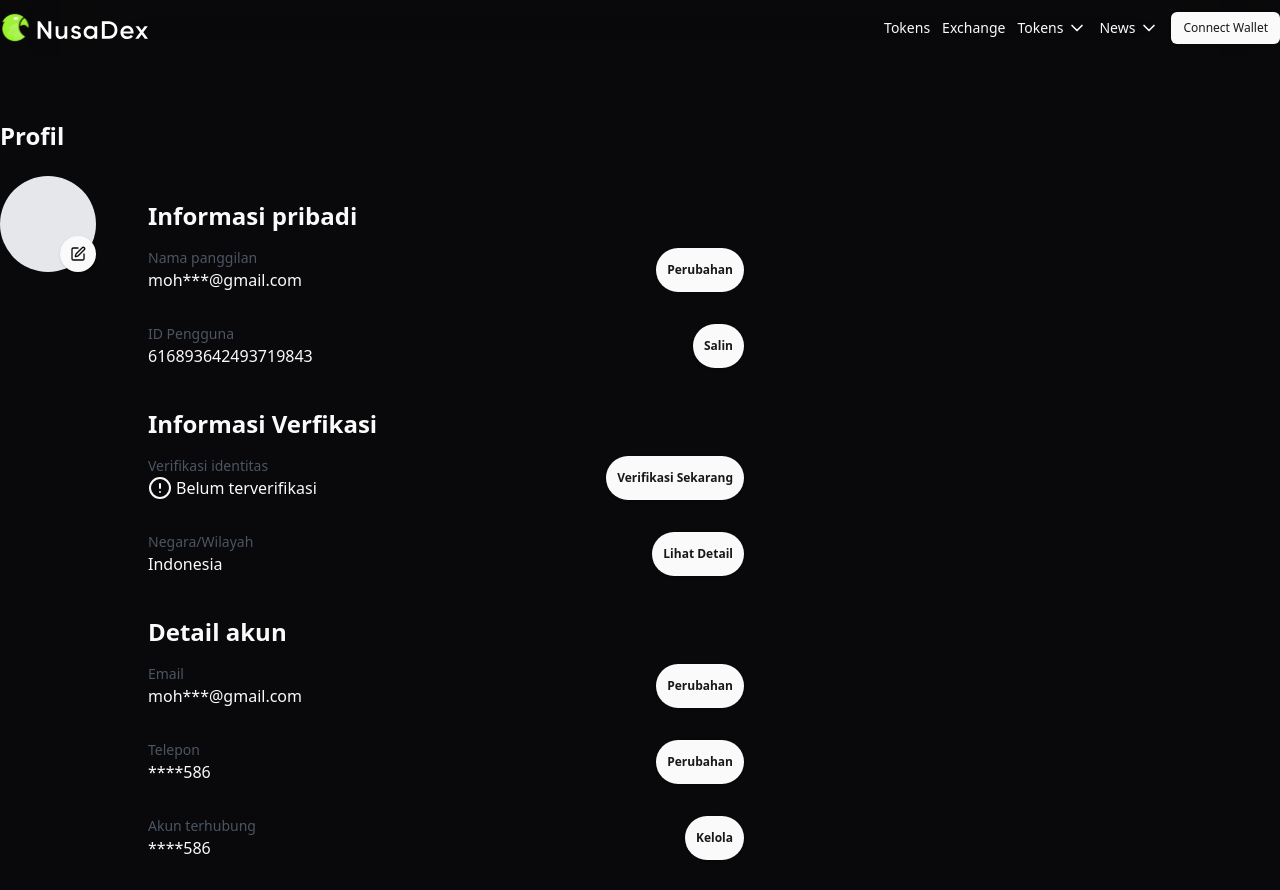
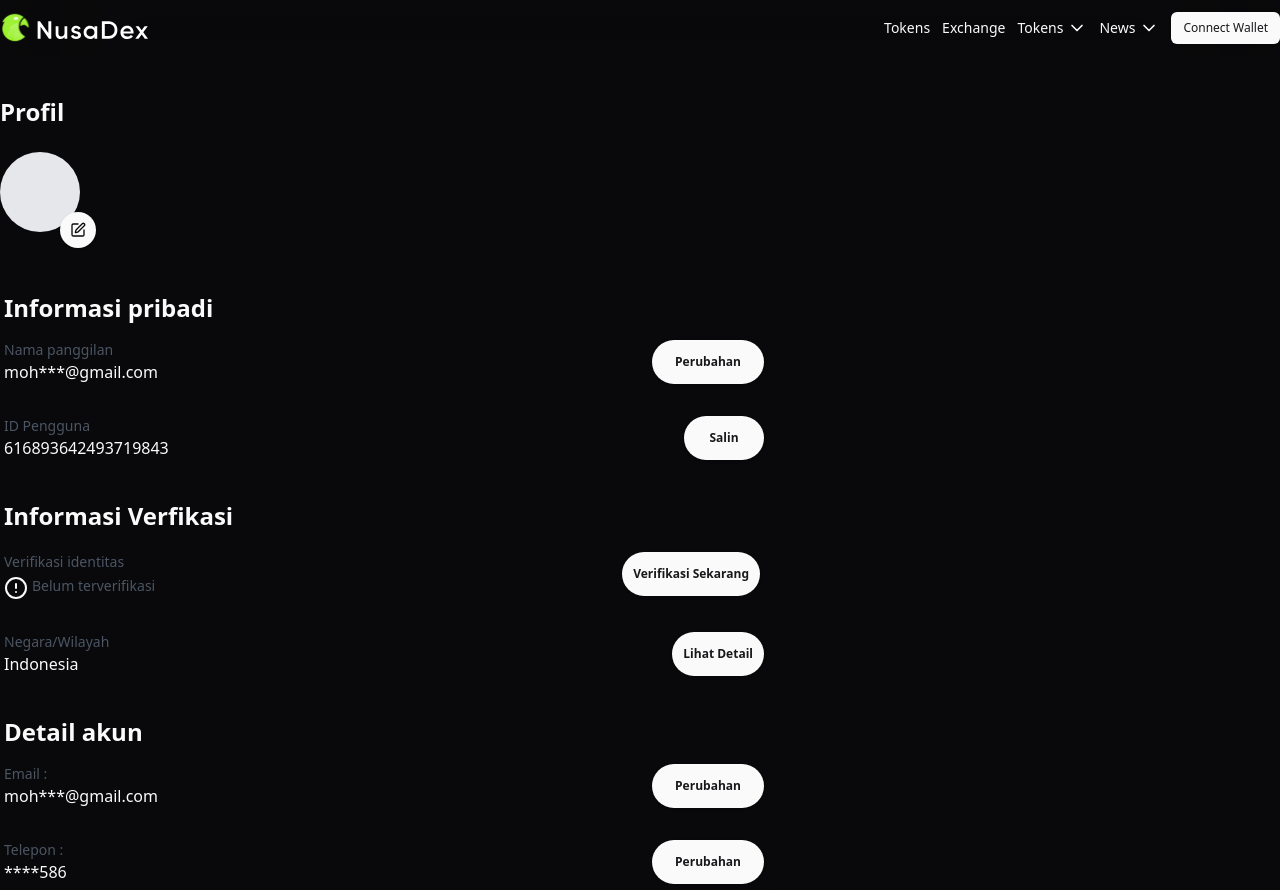
Before and after one commit to RamzGxz/nusadex, a Next.js app: page /user in a window 1280 px wide. Shown: the top 890 px of the page. Built offline with nearby package versions, Linux system fonts and the light colour scheme.

Commit message:
responsif

```diff
--- a/src/pages/user/index.tsx
+++ b/src/pages/user/index.tsx
@@ -1,43 +1,45 @@
 import { Badge } from '@/components/ui/badge';
 import { Button } from '@/components/ui/button';
-import { CircleAlert, Edit } from 'lucide-react';
+import { CircleAlert, Edit, } from 'lucide-react';
 import React from 'react';
 
 const UserPage = () => {
     return (
-        <div className=" w-full max-w-screen-md py-16">
+        <div className="w-full max-w-screen-md py-10">
             <h1 className="text-2xl font-bold mb-6">Profil</h1>
-            <div className="flex gap-7 items-start">
+            <div className="flex-auto items-start">
+                <div className='w-full flex lg:justify-start justify-center'>
                 <div className="relative w-24 h-24">
-                    <div className="w-24 h-24 bg-gray-200 rounded-full overflow-hidden">
+                    <div className="w-20 h-20 bg-gray-200 rounded-full overflow-hidden">
                     </div>
                     <Button size={'icon'} className='rounded-full absolute bottom-0 right-0'>
                         <Edit className="  text-background" />
                     </Button>
                 </div>
-                <div className="rounded-lg bg-card m-0 shadow-sm p-6 flex-1">
-                    <h2 className="text-2xl font-semibold mb-4">Informasi pribadi</h2>
+                </div>
+                <div className="rounded-lg bg-card m-0 shadow-sm p-1 flex-1">
+                    <h2 className="text-2xl my-10 font-semibold mb-4">Informasi pribadi</h2>
                     <div className="space-y-8">
                         <div className='flex w-full justify-between'>
                             <div className="flex items-center justify-between w-1/2">
                                 <div>
-                                    <p className="text-sm text-gray-600">Nama panggilan</p>
+                                    <p className="text-sm text-gray-600">Nama panggilan </p>
                                     <p>moh***@gmail.com</p>
                                 </div>
                             </div>
                             <div className="flex justify-end w-1/2">
-                                <Badge className='rounded-full'>Perubahan</Badge>
+                                <Badge className='rounded-full w-28 flex justify-center'>Perubahan</Badge>
                             </div>
                         </div>
                         <div className='flex w-full justify-between'>
                             <div className="flex items-center justify-between w-1/2">
                                 <div>
-                                    <p className="text-sm text-gray-600">ID Pengguna</p>
+                                    <p className="text-sm text-gray-600">ID Pengguna </p>
                                     <p>616893642493719843</p>
                                 </div>
                             </div>
                             <div className="flex justify-end w-1/2">
-                                <Badge className='rounded-full'>Salin</Badge>
+                                <Badge className='rounded-full w-20 flex justify-center'>Salin</Badge>
                             </div>
                         </div>
                     </div>
@@ -46,21 +48,21 @@ const UserPage = () => {
                         <div className='flex w-full justify-between'>
                             <div className="flex items-center justify-between w-1/2">
                                 <div>
-                                    <p className="text-sm text-gray-600">Verifikasi identitas</p>
-                                    <div className='flex gap-1'>
+                                    <p className="text-sm py-1 text-gray-600">Verifikasi identitas </p>
+                                    <div className='flex gap-1 '>
                                         <CircleAlert/>
-                                        <p>Belum terverifikasi</p>
+                                        <p className='text-sm text-gray-600'>Belum terverifikasi</p>
                                     </div>
                                 </div>
                             </div>
-                            <div className="flex justify-end w-1/2">
-                                <Badge className='rounded-full'>Verifikasi Sekarang</Badge>
+                            <div className="flex justify-end w-1/2 p-1">
+                                <Badge className='rounded-full w-15 flex justify-center'>Verifikasi Sekarang</Badge>
                             </div>
                         </div>
                         <div className='flex w-full justify-between'>
                             <div className="flex items-center justify-between w-1/2">
                                 <div>
-                                    <p className="text-sm text-gray-600">Negara/Wilayah</p>
+                                    <p className="text-sm text-gray-600">Negara/Wilayah </p>
                                     <p>Indonesia</p>
                                 </div>
                             </div>
@@ -74,34 +76,39 @@ const UserPage = () => {
                         <div className='flex w-full justify-between'>
                             <div className="flex items-center justify-between w-1/2">
                                 <div>
-                                    <p className="text-sm text-gray-600">Email</p>
+                                    <p className="text-sm text-gray-600">Email :</p>
                                     <p>moh***@gmail.com</p>
                                 </div>
                             </div>
                             <div className="flex justify-end w-1/2">
-                                <Badge className='rounded-full'>Perubahan</Badge>
+                                <Badge className='rounded-full w-28 justify-center'>Perubahan</Badge>
                             </div>
                         </div>
                         <div className='flex w-full justify-between'>
                             <div className="flex items-center justify-between w-1/2">
                                 <div>
-                                    <p className="text-sm text-gray-600">Telepon</p>
+                                    <p className="text-sm text-gray-600">Telepon :</p>
                                     <p>****586</p>
                                 </div>
                             </div>
                             <div className="flex justify-end w-1/2">
-                                <Badge className='rounded-full'>Perubahan</Badge>
+                                <Badge className='rounded-full w-28 justify-center'>Perubahan</Badge>
                             </div>
                         </div>
                         <div className='flex w-full justify-between'>
                             <div className="flex items-center justify-between w-1/2">
                                 <div>
                                     <p className="text-sm text-gray-600">Akun terhubung</p>
-                                    <p>****586</p>
+                                    <div className='flex gap-1 w-[30px] h-[30px]'>
+                                        <img
+                                            src='logo google.svg'
+                                            alt='logo google.svg'
+                                        />
+                                    </div>
                                 </div>
                             </div>
                             <div className="flex justify-end w-1/2">
-                                <Badge className='rounded-full'>Kelola</Badge>
+                                <Badge className='rounded-full w-20 justify-center'>Kelola</Badge>
                             </div>
                         </div>
                         <div className='flex w-full justify-between'>
```
Also changed, not shown: public/Logo google.svg (added).
